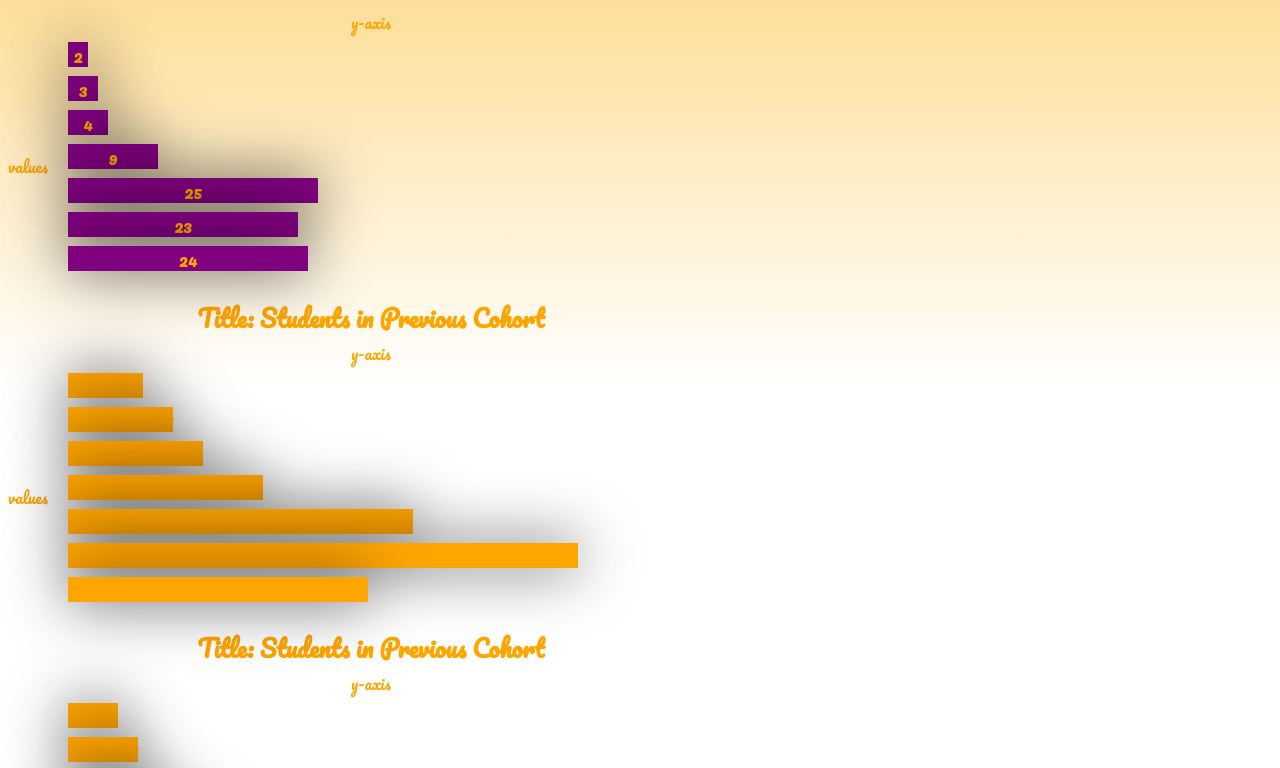
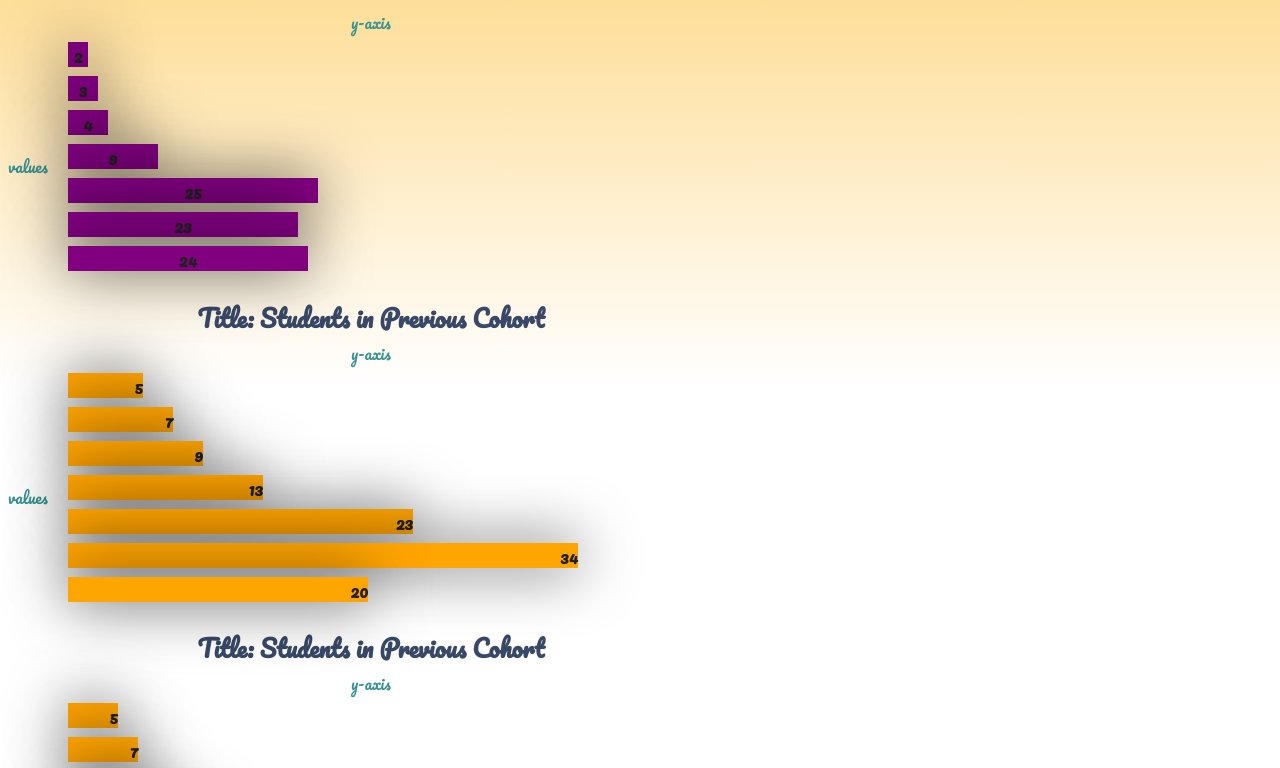
Before and after one commit to ghulammurtaza27/stretch-proj, a plain HTML site: page index.html in a window 1280 px wide. Shown: the part 410-1178 px from the top of the page. Drawn offline with nearby package versions, Linux system fonts and the light colour scheme.

Commit message:
css updated

```diff
--- a/styles.css
+++ b/styles.css
@@ -1,13 +1,12 @@
 
 body {
-  background-color:#e7717d;
   display: flex;
   flex-direction: column;
   justify-content: space-between;
   align-content: space-between;
   align-items: flex-start;
   font-family: 'Pacifico', cursive;
-  color: orange;
+  color: #389393;
   background: rgb(203,203,173);
   background: linear-gradient(0deg, rgba(203,203,173,0) 42%, rgba(253,187,45,1) 100%);dotted dashed solid double;
 }
@@ -24,7 +23,7 @@ body {
   border-color: pink;
   cursor: pointer;
   margin-top: 0;
-
+  color: #212121;
 }
 
 
@@ -72,7 +71,7 @@ h1 {
   justify-content: center;
   margin: 0;
   padding: 0;
-  color: orange;
+  color: #394867;
 }
 
 .horizontal-axis {
```
